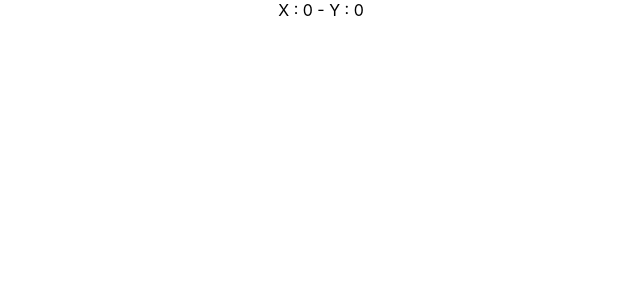
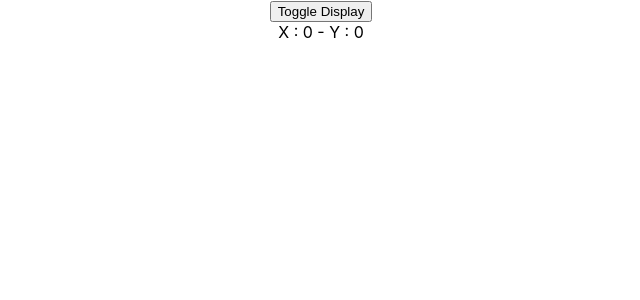
Before and after one commit to agreeshvs/react-react_hooks, a React (Create React App) app: page / in a window 1280 px wide. Shown: the top 300 px of the page, without its empty margins (319-959 px from the left). Built offline with nearby package versions, Linux system fonts and the light colour scheme.

Commit message:
useEffect with cleanup

```diff
--- a/src/App.js
+++ b/src/App.js
@@ -1,7 +1,8 @@
 import './App.css';
 // import ClassCounterOne from './components/ClassCounterOne';
 // import ClassMouse from './components/useEffectExample/ClassMouse';
-import HookMouse from './components/useEffectExample/HookMouse';
+// import HookMouse from './components/useEffectExample/HookMouse';
+import MouseContainer from './components/useEffectExample/MouseContainer';
 // import HookCounterOne from './components/useEffectExample/HookCounterOne';
 // import HookCounterFour from './components/HookCounterFour';
 // import HoocCounterTwo from './components/HoocCounterTwo';
@@ -20,7 +21,8 @@ function App() {
       {/* <ClassCounterOne /> */}
       {/* <HookCounterOne /> */}
       {/* <ClassMouse /> */}
-      <HookMouse />
+      {/* <HookMouse />  */}
+      <MouseContainer />
 
     </div>
   );
--- a/src/components/useEffectExample/ClassMouse.js
+++ b/src/components/useEffectExample/ClassMouse.js
@@ -14,6 +14,9 @@ export default class ClassMouse extends Component {
     componentDidMount(){
         window.addEventListener('mousemove', this.logMousePosition)
     }
+    componentWillUnmount(){
+        window.removeEventListener('mousemove', this.logMousePosition)
+    }
   render() {
     return (
       <div>
--- a/src/components/useEffectExample/HookMouse.js
+++ b/src/components/useEffectExample/HookMouse.js
@@ -12,6 +12,11 @@ function HookMouse() {
     useEffect( () => {
         console.log('useEffect call')
         window.addEventListener('mousemove', logMouseEvent)
+
+        return () => {
+            console.log('Component unmounting');
+            window.removeEventListener('mousemove', logMouseEvent)
+        }
     },[])
   return (
     <div>
--- /dev/null
+++ b/src/components/useEffectExample/MouseContainer.js
@@ -0,0 +1,16 @@
+import React, { useState } from 'react'
+import HookMouse from './HookMouse';
+
+function MouseContainer() {
+    const [display,setDisplay] = useState(true)
+  return (
+    <div>
+      <button onClick={ () => setDisplay(!display)}>
+        Toggle Display
+      </button>
+      { display && <HookMouse />}
+    </div>
+  )
+}
+
+export default MouseContainer
```
